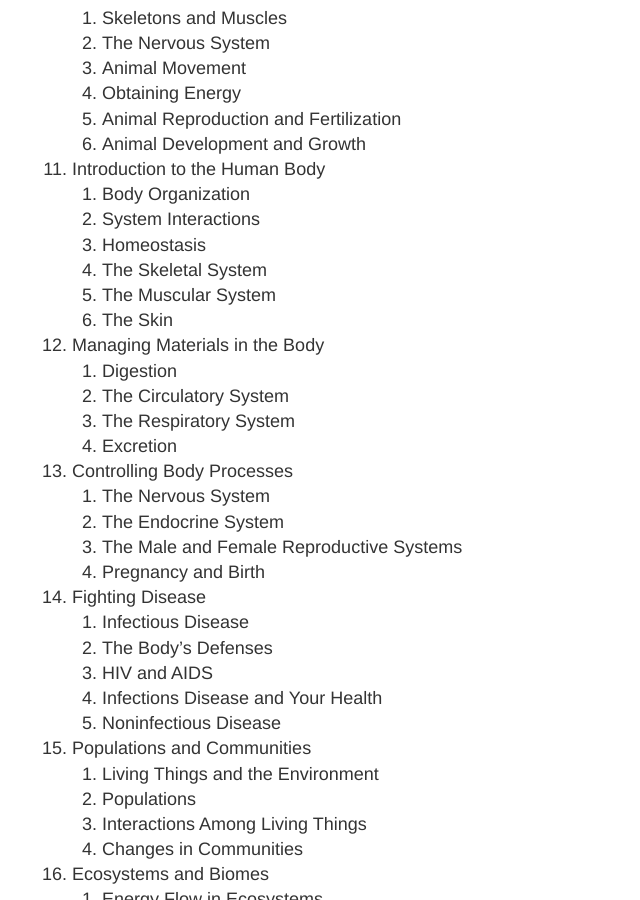
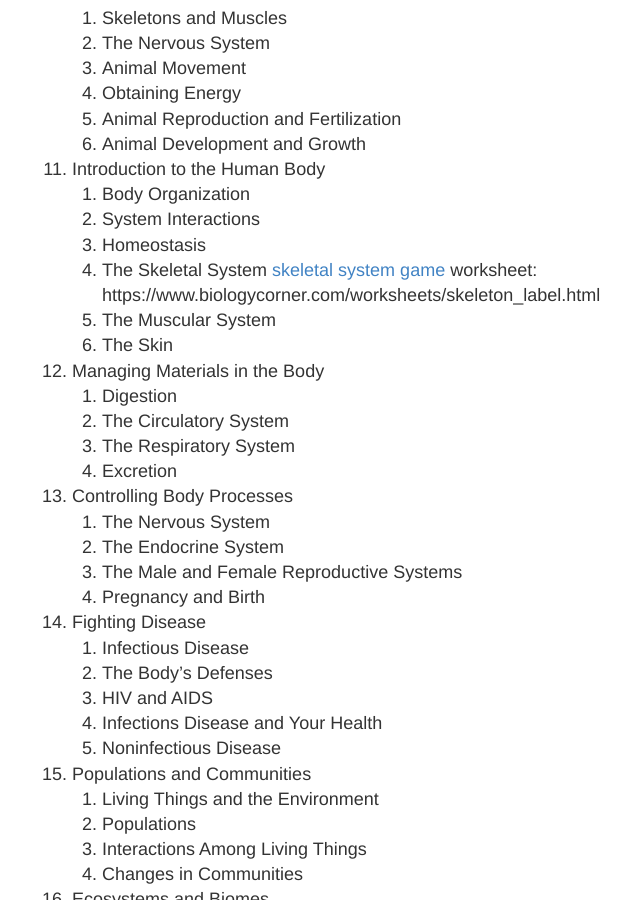
Before and after one commit to ctkstl/life-science, a Jekyll site: the page built from outline.md, in a window 1280 px wide and 900 px high, scrolled down 1574 px. Shown: the whole window, without its empty margins (238-878 px from the left). Built offline with Jekyll 4.4.1, drawn with Linux system fonts in a browser that asks for light colours.

Commit message:
skeletal

```diff
--- a/outline.md
+++ b/outline.md
@@ -70,6 +70,8 @@ permalink: /outline/
     2. System Interactions
     3. Homeostasis
     4. The Skeletal System
+      [skeletal system game](http://www.abcya.com/skeletal_system.htm)
+      worksheet: https://www.biologycorner.com/worksheets/skeleton_label.html
     5. The Muscular System
     6. The Skin
 12. Managing Materials in the Body
```
